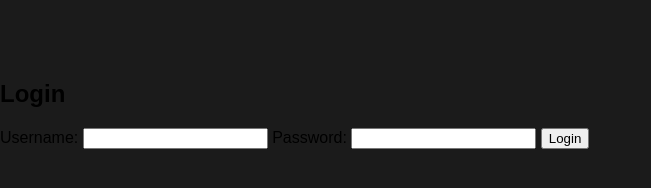
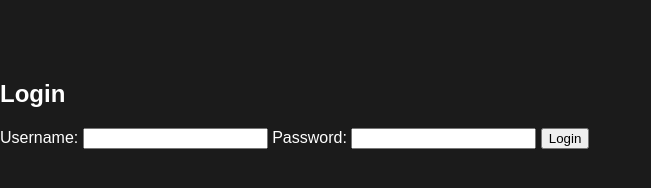
Before and after one commit to Oasai/graphql, a website: page index.html in a window 1280 px wide. Shown: the whole page, without its empty margins (0-651 px from the left). Drawn offline with Linux system fonts and the light colour scheme.

Commit message:
index.js

```diff
--- a/src/css/style.css
+++ b/src/css/style.css
@@ -77,3 +77,7 @@ header {
 .hidden {
     display: none;
 }
+
+.login-content {
+    color: white;
+}
```
